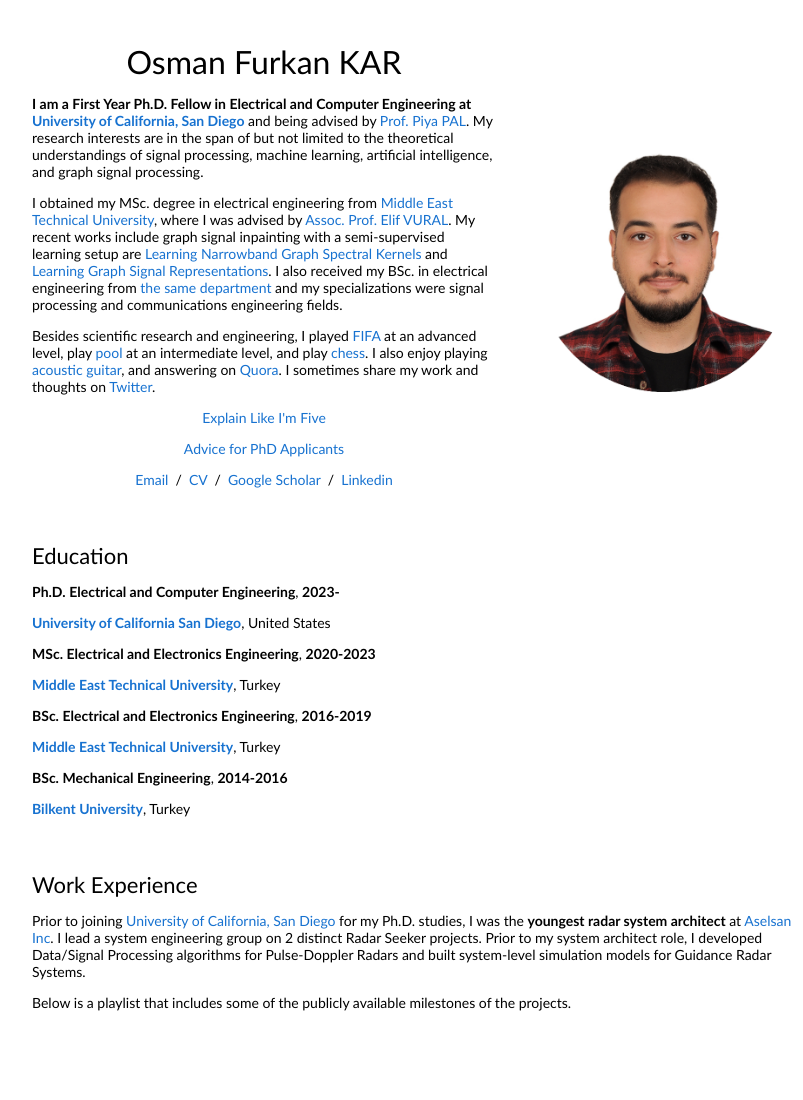
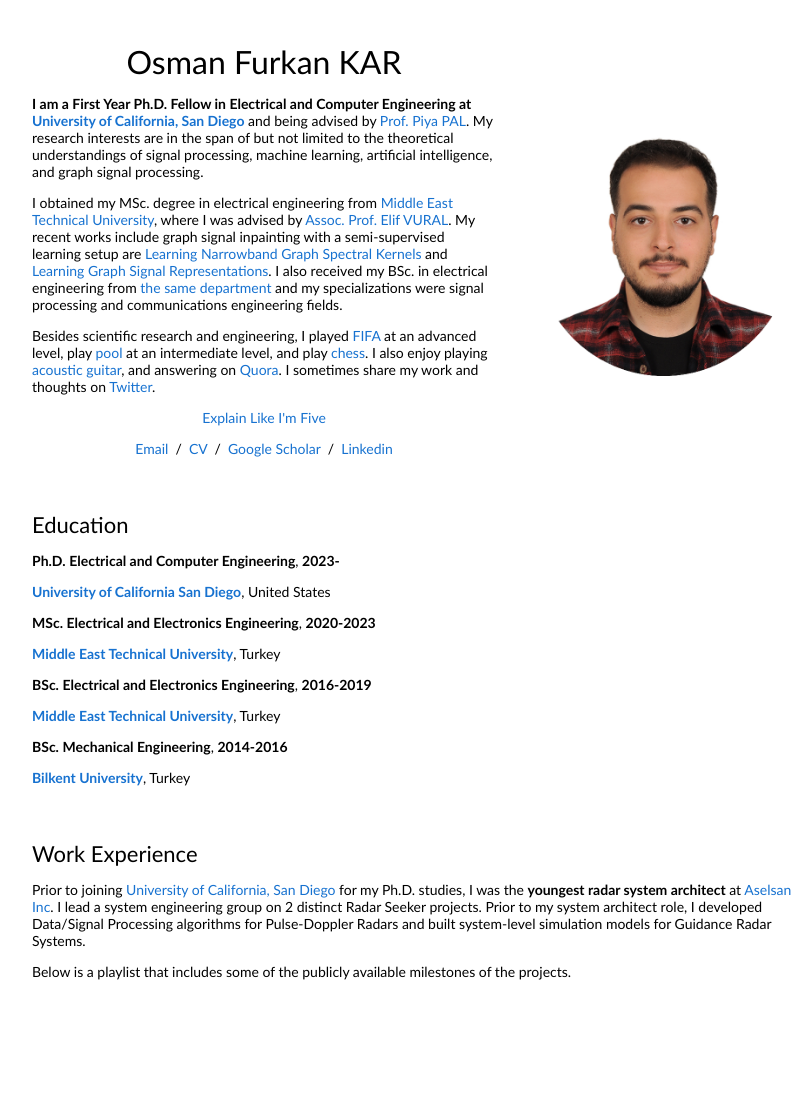
Before and after one commit to osmanfurkankar/osmanfurkankar.github.io, a plain HTML site: page index.html in a window 1280 px wide. Shown: the top 1100 px of the page, without its empty margins (228-1031 px from the left). Drawn offline with Linux system fonts and the light colour scheme; grey boxes are pictures that could not be loaded.

Commit message:
Add files via upload

```diff
--- a/index.html
+++ b/index.html
@@ -33,7 +33,6 @@
 			   Besides scientific research and engineering, I played <a href="https://www.youtube.com/watch?v=DHIhwa6bSFg&list=PLiXAHCh9CchLT58mII1592u1PuEHRhly3&index=3&ab_channel=OsmanFurkan">FIFA</a> at an advanced level, play <a href="https://www.instagram.com/stories/highlights/17957620918719201/">pool</a> at an intermediate level, and play <a href="https://www.chess.com">chess</a>. I also enjoy playing <a href="https://www.instagram.com/stories/highlights/17957620918719201/">acoustic guitar</a>, and answering on <a href="https://www.quora.com/profile/Osman-Furkan-Kar">Quora</a>. I sometimes share my work and thoughts on <a href="https://twitter.com/OsmanFurkanKar">Twitter</a>.
 			  </p>
 			  <p style="text-align:center"><a href="ELI5.html">Explain Like I'm Five</a></p>
-			  <p style="text-align:center"><a href="PhdApplicants.html">Advice for PhD Applicants</a></p>
               <p style="text-align:center">
                 <a href="mailto:okar@ucsd.edu">Email</a> &nbsp/&nbsp
                 <a href="data/OsmanFurkanKAR_CV_2023.pdf">CV</a> &nbsp/&nbsp
```
